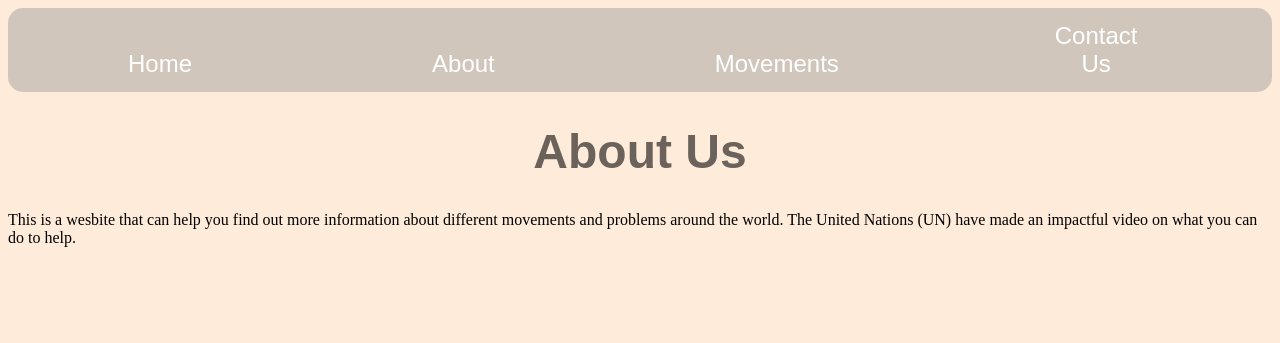
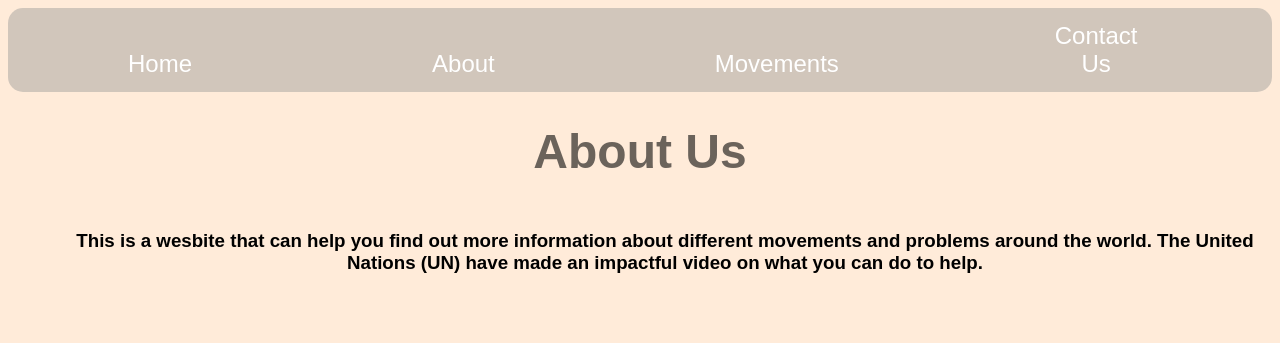
Before and after one commit to plum-22/my-first-website, a plain HTML site: page aboutp2.html in a window 1280 px wide. Shown: the top 343 px of the page. Drawn offline with Linux system fonts and the light colour scheme; some icons are missing.

Commit message:
a few changes

```diff
--- a/aboutp2.html
+++ b/aboutp2.html
@@ -20,10 +20,10 @@
     <a href="contactus.html">Contact Us</a>
 </div>
 <h1 class="title">About Us</h1>
-<div>
-    <p> This is a wesbite that can help you find out more information about different movements and problems around the world.
-        The United Nations (UN) have made an impactful video on what you can do to help.
-    </p>
+<div class="about">
+     <h3>This is a wesbite that can help you find out more information about different movements and problems around the world.
+     The United Nations (UN) have made an impactful video on what you can do to help.</h3></div>
+
 </div>
 <iframe class="video" width="560" height="315" src="https://www.youtube.com/embed/TtianDnkfaM" frameborder="0" allow="accelerometer; autoplay; encrypted-media; gyroscope; picture-in-picture" allowfullscreen></iframe>
 </body>
--- a/css /aboutp2.css
+++ b/css /aboutp2.css
@@ -11,3 +11,10 @@
     justify-content: center;
     color: rgba(0, 0, 0, 0.582);
 }
+.about {
+    text-align: center;
+    display: flex;
+    justify-content: top;
+    font-family: Arial, Helvetica, sans-serif;
+    margin-left: 50px;
+}
```
Also changed, not shown: climatechange.html (+1 -1 lines).
